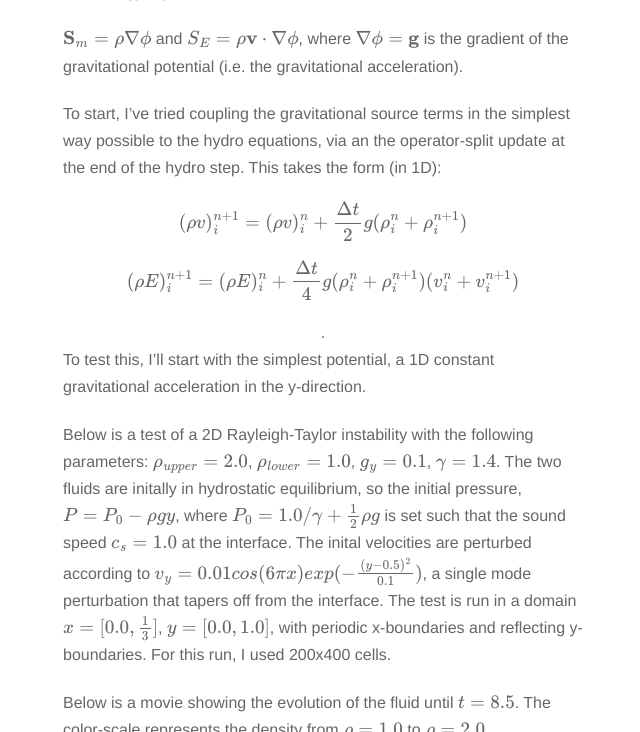
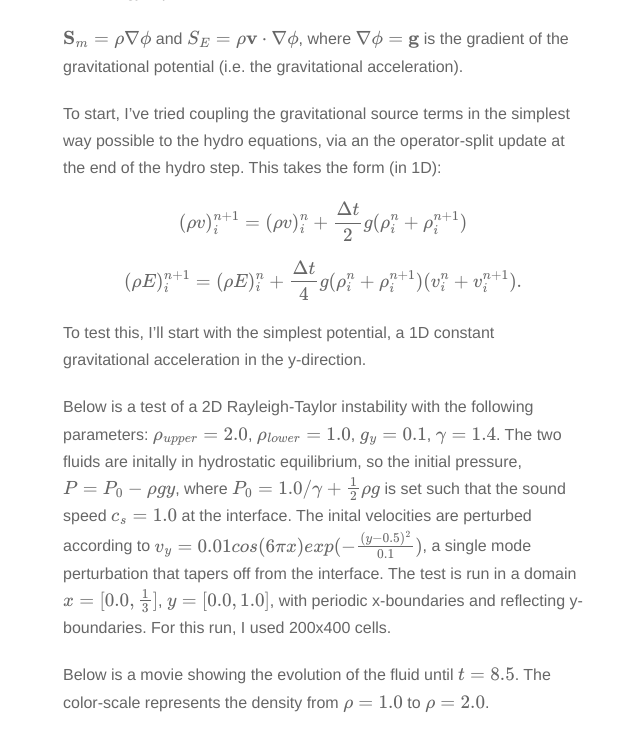
Before and after one commit to evaneschneider/site, a Jekyll site: the page built from _posts/2016-12-5-Gravity-Part-1.markdown, in a window 1280 px wide and 900 px high, scrolled down 377 px, cut to the strip 0-732 px from the top of the window. Shown: the whole strip, without its empty margins (317-957 px from the left). Built offline with Jekyll 4.4.1, drawn with Linux system fonts in a browser that asks for light colours; nearby versions of some CDN libraries; formulas are drawn with MathJax 3.

Commit message:
minor edit

```diff
--- a/_posts/2016-12-5-Gravity-Part-1.markdown
+++ b/_posts/2016-12-5-Gravity-Part-1.markdown
@@ -19,7 +19,7 @@ update at the end of the hydro step. This takes the form (in 1D):
 <div style="text-align: center">
 $$(\rho v)^{n+1}_{i} = (\rho v)^{n}_{i} + \frac{\Delta t}{2} g (\rho^{n}_{i} + \rho^{n+1}_{i})$$
 
-$$(\rho E)^{n+1}_{i} = (\rho E)^{n}_{i} + \frac{\Delta t}{4} g (\rho^{n}_{i} + \rho^{n+1}_{i})(v^{n}_{i} + v^{n+1}_{i})$$.
+$$(\rho E)^{n+1}_{i} = (\rho E)^{n}_{i} + \frac{\Delta t}{4} g (\rho^{n}_{i} + \rho^{n+1}_{i})(v^{n}_{i} + v^{n+1}_{i}).$$
 </div>
 
 To test this, I'll start with the simplest potential, a
```
